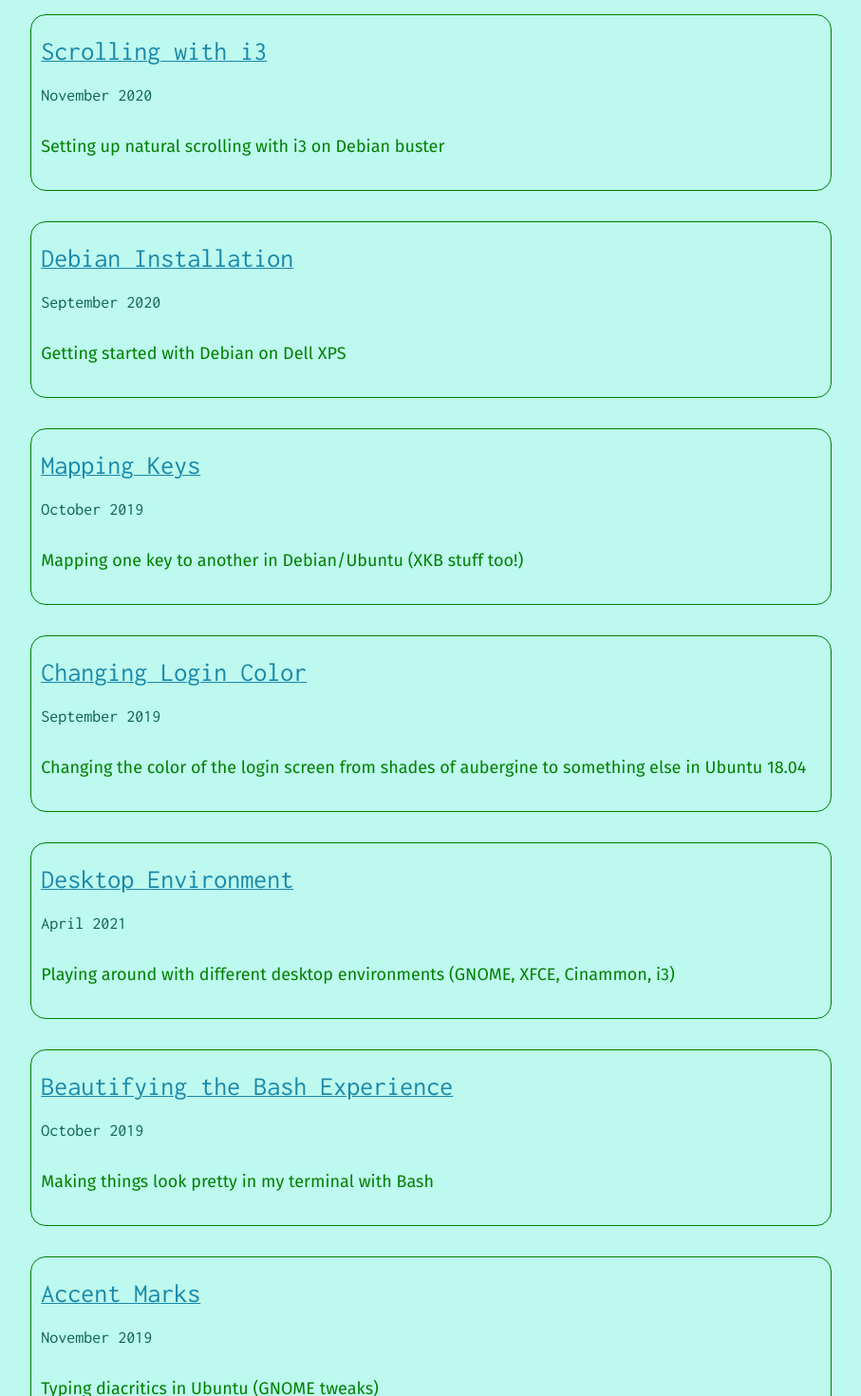
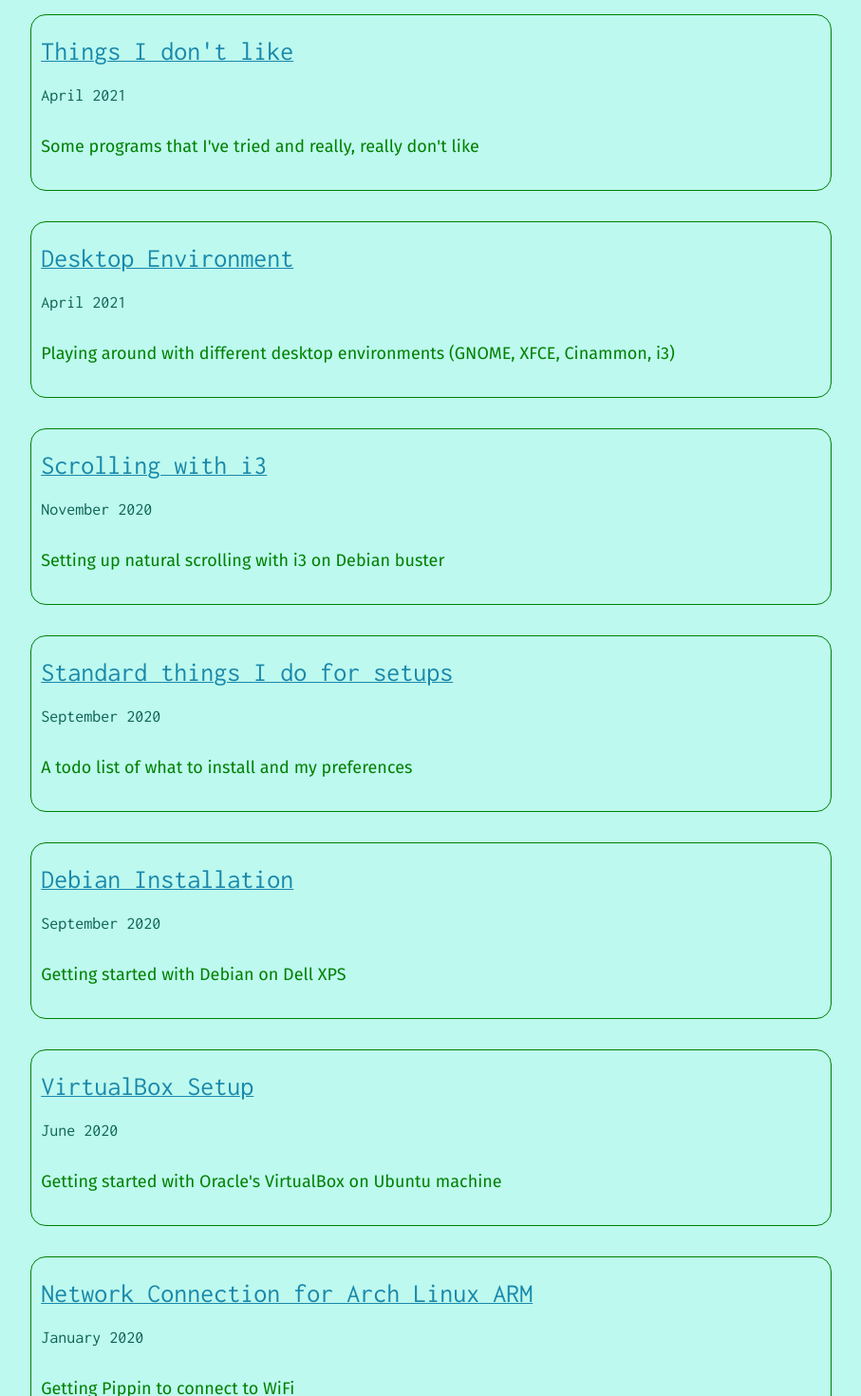
Before and after one commit to krithravi/personalWeb, a React (Create React App) app: page /writeup in a window 1280 px wide. Shown: the part 960-2430 px from the top of the page at 95% size, without its empty margins (186-1093 px from the left). Built offline with nearby package versions, Linux system fonts and the light colour scheme.

Commit message:
put in chronological order

```diff
--- a/src/writeups/Dislike.js
+++ b/src/writeups/Dislike.js
@@ -39,7 +39,18 @@
 								</li>
 							</ul>
 						<li>Spotify</li>
-							<ul>Oh, boy. This one's a guilty pleasure. </ul>
+							<ul>
+								<li>Oh, boy. This one's a guilty pleasure. </li>
+								<li>Really, really bloated.</li>
+								<li>It takes up a bunch of storage, but as long as you periodically delete the cache, it'll be fine, I guess.</li>
+							</ul>
+						<li>VS Code</li>
+							<ul>
+								<li>As soon as I find good plugins/snippets for frontend-y stuff, this goes stat.</li>
+								<li>
+									This one makes you remove sources from <span class="monopace">/etc/apt/sources.list.d</span> if you want to uninstall.
+								</li>
+							</ul>
 					</ul>
 				</p>
 				<h3>Things I don't.</h3>
@@ -48,7 +59,7 @@
 							<li>Chrome</li>
 								<ul>
 									<li>Chrome is a different kind of hell. (yep, that deserved its own bullet.)</li>
-									<li>Google. Privacy. Need I say more? (yeah, "don't be evil" doesn't cut it.)</li>
+									<li>Privacy, dudes.</li>
 									<li>Chrome is insanely slow to load websites and JS</li>
 									<li>Chrome was one of the most intensive things I'd run, at least on my computer, and used up wayyyy more memory than Firefox or Opera.</li>
 									<li>
@@ -67,6 +78,7 @@
 								</ul>
 							<li>Firebase CLI</li>
 								<ul>
+									<li>Keeping something linked to a Google account on my computer just rubbed me the wrong way.</li>
 								</ul>
 						 </ul>
 					</p>
--- a/src/writeups/listwrite.json
+++ b/src/writeups/listwrite.json
@@ -1,27 +1,10 @@
 [
     {
-        "title": "Scrolling with i3",
-        "date" : "November 2020",
-        "path": "/writeup/scroll",
-        "desc": "Setting up natural scrolling with i3 on Debian buster"
-    },
-    {
-        "title": "Debian Installation",
-        "date" : "September 2020",
-        "path": "/writeup/debian",
-        "desc": "Getting started with Debian on Dell XPS"
-    },
-    {
-        "title": "Mapping Keys",
-        "date" : "October 2019",
-        "path": "/writeup/map",
-        "desc": "Mapping one key to another in Debian/Ubuntu (XKB stuff too!)"
-    },
-    {
-        "title": "Changing Login Color",
-        "date" : "September 2019",
-        "path": "/writeup/color",
-        "desc": "Changing the color of the login screen from shades of aubergine to something else in Ubuntu 18.04"
+        "title": "Things I don't like",
+        "date" : "April 2021",
+        "path": "/writeup/dislike",
+        "desc": "Some programs that I've tried and really, really don't like "
+
     },
     {
         "title": "Desktop Environment",
@@ -30,22 +13,28 @@
         "desc": "Playing around with different desktop environments (GNOME, XFCE, Cinammon, i3)"
     },
     {
-        "title": "Beautifying the Bash Experience",
-        "date" : "October 2019",
-        "path": "/writeup/bash",
-        "desc": "Making things look pretty in my terminal with Bash"
+        "title": "Scrolling with i3",
+        "date" : "November 2020",
+        "path": "/writeup/scroll",
+        "desc": "Setting up natural scrolling with i3 on Debian buster"
     },
+	{
+		"title": "Standard things I do for setups",
+		"date": "September 2020",
+		"path": "/writeup/preferences",
+		"desc": "A todo list of what to install and my preferences"
+	},
     {
-        "title": "Accent Marks",
-        "date" : "November 2019",
-        "path": "/writeup/tweaks",
-        "desc": "Typing diacritics in Ubuntu (GNOME tweaks)"
+        "title": "Debian Installation",
+        "date" : "September 2020",
+        "path": "/writeup/debian",
+        "desc": "Getting started with Debian on Dell XPS"
     },
-    {
-        "title": "Browser Reviews",
-        "date" : "December 2019",
-        "path": "/writeup/browser",
-        "desc": "My experiences with a bunch of browsers"
+	{
+        "title": "VirtualBox Setup",
+        "date" : "June 2020",
+        "path": "/writeup/virtualbox",
+        "desc": "Getting started with Oracle's VirtualBox on Ubuntu machine"
     },
     {
         "title": "Network Connection for Arch Linux ARM",
@@ -54,10 +43,10 @@
         "desc": "Getting Pippin to connect to WiFi"
     },
     {
-        "title": "Sleep and Wake",
-        "date" : "September 2019",
-        "path": "/writeup/sleep",
-        "desc": "Gettin Éowyn to go to sleep mode and wake up without having to power off (Ubuntu 18.04)"
+        "title": "Browser Reviews",
+        "date" : "December 2019",
+        "path": "/writeup/browser",
+        "desc": "My experiences with a bunch of browsers"
     },
     {
         "title": "Power Management",
@@ -67,9 +56,33 @@
 
     },
     {
-        "title": "VirtualBox Setup",
-        "date" : "June 2020",
-        "path": "/writeup/virtualbox",
-        "desc": "Getting started with Oracle's VirtualBox on Ubuntu machine"
+        "title": "Accent Marks",
+        "date" : "November 2019",
+        "path": "/writeup/tweaks",
+        "desc": "Typing diacritics in Ubuntu (GNOME tweaks)"
+    },
+    {
+        "title": "Mapping Keys",
+        "date" : "October 2019",
+        "path": "/writeup/map",
+        "desc": "Mapping one key to another in Debian/Ubuntu (XKB stuff too!)"
+    },
+    {
+        "title": "Beautifying the Bash Experience",
+        "date" : "October 2019",
+        "path": "/writeup/bash",
+        "desc": "Making things look pretty in my terminal with Bash"
+    },
+    {
+        "title": "Changing Login Color",
+        "date" : "September 2019",
+        "path": "/writeup/color",
+        "desc": "Changing the color of the login screen from shades of aubergine to something else in Ubuntu 18.04"
+    },
+    {
+        "title": "Sleep and Wake",
+        "date" : "September 2019",
+        "path": "/writeup/sleep",
+        "desc": "Gettin Éowyn to go to sleep mode and wake up without having to power off (Ubuntu 18.04)"
     }
 ]
```
